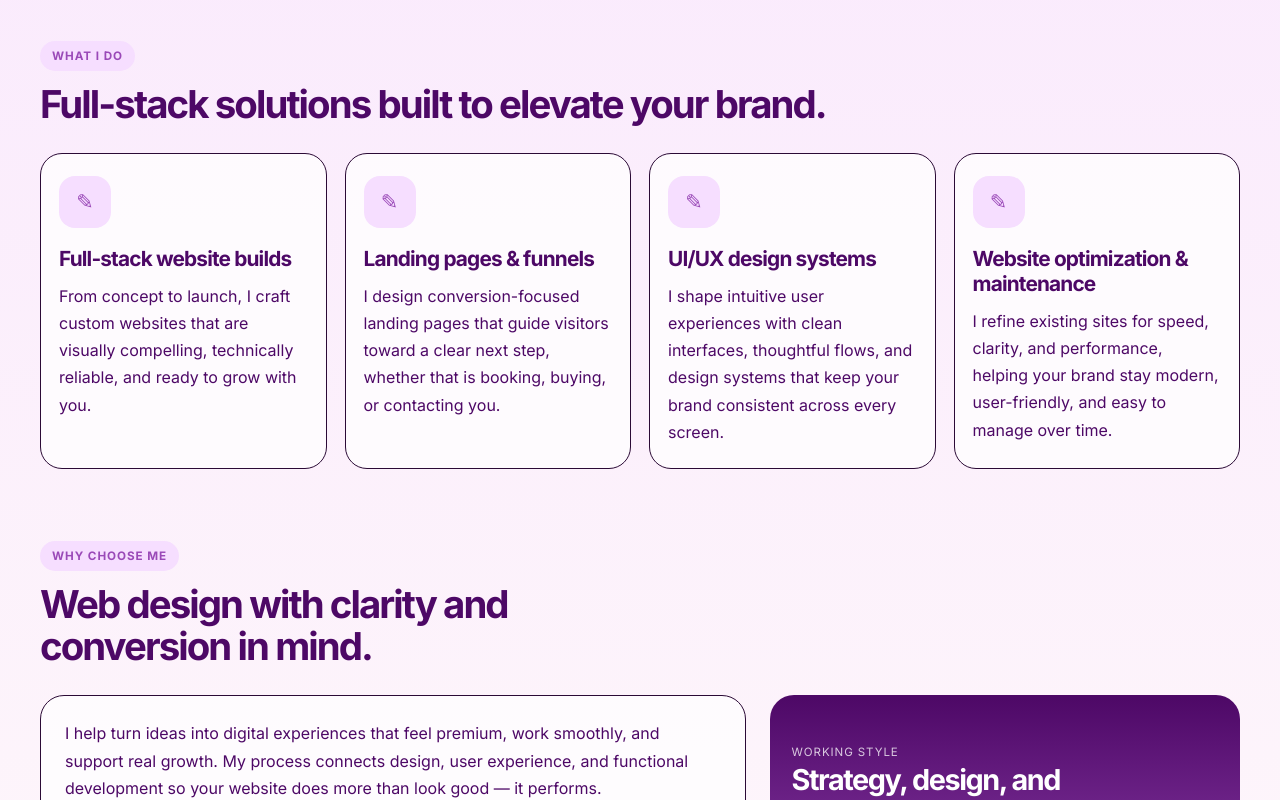
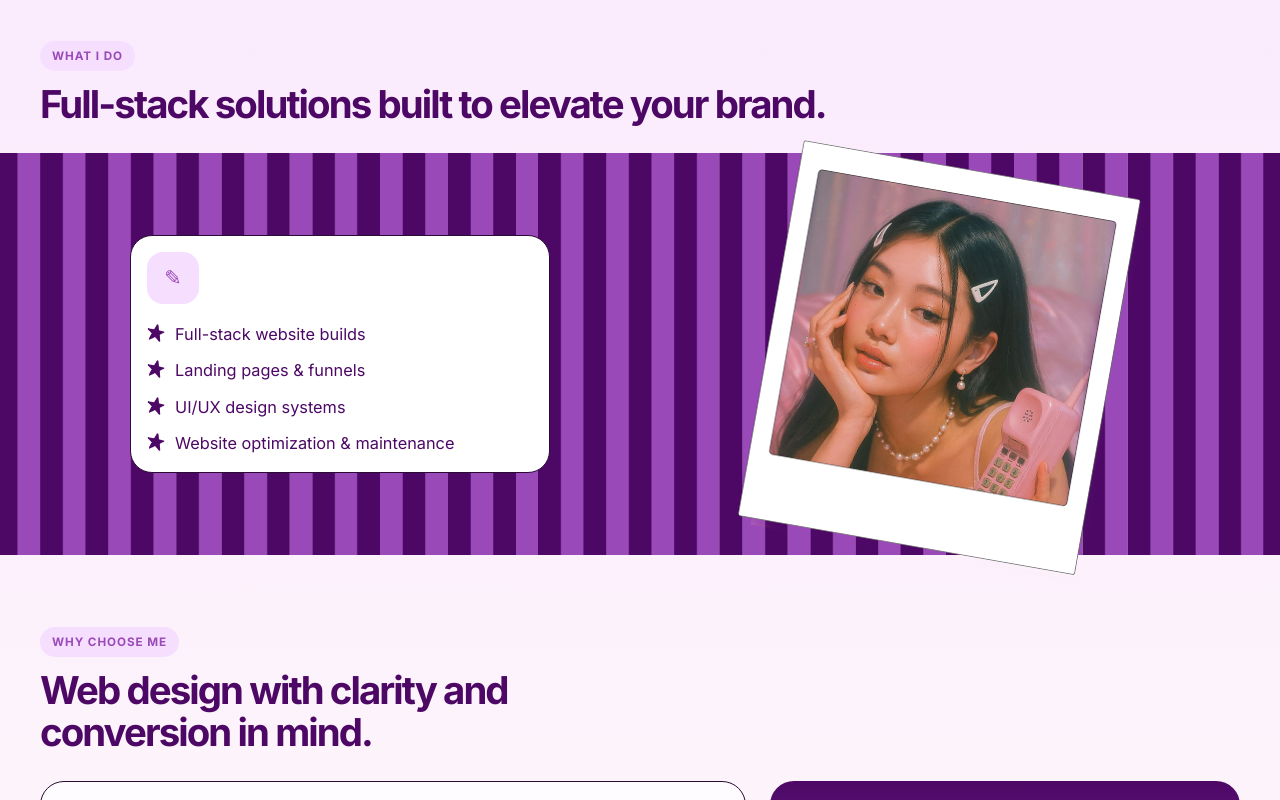
Before and after one commit to FeyJensen/portfolio, a React (Vite) app: page / in a window 1280 px wide. Shown: the part 1180-1980 px from the top of the page. Built offline with nearby package versions, Linux system fonts and the light colour scheme.

Commit message:
star bursts!

```diff
--- a/src/App.jsx
+++ b/src/App.jsx
@@ -17,6 +17,16 @@ const pageRoutes = {
   'react-showcase': '/projects/react-lab',
   'client-work': '/client-work',
 };
+
+const starImages = [
+  '/assets/photos/blackStar.png',
+  '/assets/photos/darkStar.png',
+  '/assets/photos/PastelPurpleStar.png',
+  '/assets/photos/PeachStar.png',
+  '/assets/photos/PinkStar.png',
+  '/assets/photos/PurpleStar.png',
+  '/assets/photos/WhiteStar.png',
+];
 
 function pageFromPath(pathname) {
   const route = Object.entries(pageRoutes).find(([, path]) => path === pathname);
@@ -74,6 +84,75 @@ function NavDropdown({ onSelect, currentPage }) {
             </button>
           ))}
         </div>
+      )}
+    </div>
+  );
+}
+
+function ClickStarBursts() {
+  const [bursts, setBursts] = useState([]);
+  const nextBurstId = useRef(0);
+
+  useEffect(() => {
+    const timers = new Set();
+
+    function handleClick(event) {
+      const id = nextBurstId.current++;
+      const stars = starImages.map((src, index) => {
+        const angle = (index / starImages.length) * Math.PI * 2 + (id % 2) * 0.12;
+        const distance = 78 + ((index + id) % 3) * 16;
+        const size = 30 + ((index + id) % 3) * 6;
+        const duration = 700;
+
+        return {
+          src,
+          x: Math.cos(angle) * distance * 1.25,
+          y: Math.sin(angle) * distance * 0.85,
+          rotation: Math.round((angle * 180) / Math.PI + 260 + ((index + id) % 3) * 100),
+          size,
+          duration,
+          delay: 0,
+        };
+      });
+
+      setBursts((current) => [...current, { id, x: event.clientX, y: event.clientY, stars }]);
+
+      let timerId;
+      timerId = window.setTimeout(() => {
+        setBursts((current) => current.filter((burst) => burst.id !== id));
+        timers.delete(timerId);
+      }, Math.max(...stars.map((star) => star.duration + star.delay)) + 80);
+      timers.add(timerId);
+    }
+
+    document.addEventListener('click', handleClick);
+    return () => {
+      document.removeEventListener('click', handleClick);
+      timers.forEach((timerId) => window.clearTimeout(timerId));
+    };
+  }, []);
+
+  return (
+    <div className="click-star-layer" aria-hidden="true">
+      {bursts.flatMap((burst) =>
+        burst.stars.map((star, index) => (
+          <img
+            key={`${burst.id}-${index}`}
+            className="click-star"
+            src={star.src}
+            alt=""
+            style={{
+              left: `${burst.x}px`,
+              top: `${burst.y}px`,
+              '--burst-x': `${star.x}px`,
+              '--burst-y': `${star.y}px`,
+              '--burst-rotation': `${star.rotation}deg`,
+              '--burst-size': `${star.size}px`,
+              '--burst-duration': `${star.duration}ms`,
+              '--burst-delay': `${star.delay}ms`,
+            }}
+          />
+        )),
       )}
     </div>
   );
@@ -142,6 +221,7 @@ export default function App() {
       ) : (
         <HomePage />
       )}
+      <ClickStarBursts />
     </div>
   );
 }
--- a/src/data/portfolioData.js
+++ b/src/data/portfolioData.js
@@ -1,26 +1,3 @@
-export const services = [
-  {
-    title: 'Full-stack website builds',
-    description:
-      'From concept to launch, I craft custom websites that are visually compelling, technically reliable, and ready to grow with you.',
-  },
-  {
-    title: 'Landing pages & funnels',
-    description:
-      'I design conversion-focused landing pages that guide visitors toward a clear next step, whether that is booking, buying, or contacting you.',
-  },
-  {
-    title: 'UI/UX design systems',
-    description:
-      'I shape intuitive user experiences with clean interfaces, thoughtful flows, and design systems that keep your brand consistent across every screen.',
-  },
-  {
-    title: 'Website optimization & maintenance',
-    description:
-      'I refine existing sites for speed, clarity, and performance, helping your brand stay modern, user-friendly, and easy to manage over time.',
-  },
-];
-
 export const stats = [
   { value: '2+', label: 'Years building digital experiences' },
   { value: '50+', label: 'Projects designed and developed' },
--- a/src/pages/HomePage.jsx
+++ b/src/pages/HomePage.jsx
@@ -1,5 +1,6 @@
 import { useEffect, useRef, useState } from 'react';
-import { highlights, services, stats } from '../data/portfolioData';
+import { highlights, stats } from '../data/portfolioData';
+import polaroidGirl from '/assets/photos/PolaroidPhoneGirl.png';
 
 const portraits = [
   '/assets/photos/fey1.png',
@@ -102,13 +103,22 @@ export default function HomePage() {
           </div>
 
           <div className="services-grid">
-            {services.map((service) => (
-              <article key={service.title} className="service-card">
+              <article className="service-card">
                 <div className="icon-circle">✎</div>
-                <h3>{service.title}</h3>
-                <p>{service.description}</p>
+                <ul className="service-list">
+                  <li>Full-stack website builds</li>
+                  <li>Landing pages &amp; funnels</li>
+                  <li>UI/UX design systems</li>
+                  <li>Website optimization &amp; maintenance</li>
+                </ul>
               </article>
-            ))}
+              <img
+                className="services-photo"
+                src={polaroidGirl}
+                alt="Polaroid of a girl holding a phone"
+                width="400"
+              />
+
           </div>
         </section>
 
--- a/src/styles.css
+++ b/src/styles.css
@@ -36,6 +36,52 @@ a {
 
 button {
   font: inherit;
+}
+
+.click-star-layer {
+  position: fixed;
+  z-index: 1000;
+  inset: 0;
+  overflow: hidden;
+  pointer-events: none;
+}
+
+.click-star {
+  position: absolute;
+  width: var(--burst-size);
+  height: var(--burst-size);
+  max-width: none;
+  object-fit: contain;
+  opacity: 0;
+  animation: click-star-burst var(--burst-duration) ease-out var(--burst-delay) both;
+}
+
+@keyframes click-star-burst {
+  0% {
+    opacity: 0;
+    transform: translate(-50%, -50%) scale(0.15) rotate(0deg);
+  }
+
+  18% {
+    opacity: 1;
+    transform: translate(-50%, -50%) scale(1.15) rotate(20deg);
+  }
+
+  72% {
+    opacity: 1;
+    transform: translate(
+      calc(-50% + var(--burst-x)),
+      calc(-50% + var(--burst-y))
+    ) scale(1) rotate(130deg);
+  }
+
+  100% {
+    opacity: 0;
+    transform: translate(
+      calc(-50% + var(--burst-x)),
+      calc(-50% + var(--burst-y))
+    ) scale(0.8) rotate(var(--burst-rotation));
+  }
 }
 
 .page-shell {
@@ -523,16 +569,43 @@ button {
 }
 
 .services-grid {
-  display: grid;
-  grid-template-columns: repeat(4, minmax(0, 1fr));
-  gap: 18px;
+  position: relative;
+  isolation: isolate;
+  display: grid;
+  grid-template-columns: repeat(2, minmax(0, 1fr));
+  gap: 0px;
+  padding: 0px;
+}
+
+.services-grid::before {
+  position: absolute;
+  z-index: -1;
+  inset-block: 0;
+  left: 50%;
+  width: 100vw;
+  transform: translateX(-50%);
+  background: url('/assets/photos/darkPurpleStripe.png') center / cover no-repeat;
+  content: '';
 }
 
 .service-card {
-  background: rgba(255, 255, 255, 0.75);
+  grid-column: 1;
+  justify-self: center;
+  align-self: center;
+  width: min(100%, 420px);
+  height: fit-content;
+  background: #ffffff;
   border: 1px solid var(--line);
   border-radius: 22px;
-  padding: 22px 18px;
+  padding: 16px;
+}
+
+.services-photo {
+  width: min(100%, 400px);
+  height: auto;
+  justify-self: center;
+  align-self: center;
+  transform: rotate(10deg);
 }
 
 .icon-circle {
@@ -547,10 +620,30 @@ button {
   margin-bottom: 18px;
 }
 
-.service-card h3 {
-  margin: 0 0 12px;
-  font-size: 1.3rem;
-  letter-spacing: -0.04em;
+.service-list {
+  display: grid;
+  gap: 12px;
+  margin: 0;
+  padding: 0;
+  list-style: none;
+}
+
+.service-list li {
+  display: grid;
+  grid-template-columns: 18px minmax(0, 1fr);
+  align-items: start;
+  gap: 10px;
+  color: var(--text);
+  font-size: 1.02rem;
+  line-height: 1.5;
+}
+
+.service-list li::before {
+  width: 18px;
+  aspect-ratio: 1;
+  margin-top: 2px;
+  background: url('/assets/photos/darkStar.png') center / contain no-repeat;
+  content: '';
 }
 
 .service-card p,
@@ -1965,3 +2058,13 @@ button {
     margin-right: 4px;
   }
 }
+
+@media (max-width: 640px) {
+  .services-grid {
+    grid-template-columns: 1fr;
+  }
+
+  .services-photo {
+    width: min(78vw, 320px);
+  }
+}
```
Also changed, not shown: public/assets/photos/PolaroidPhoneGirl.png (added), public/assets/photos/darkPurpleStripe.png.
